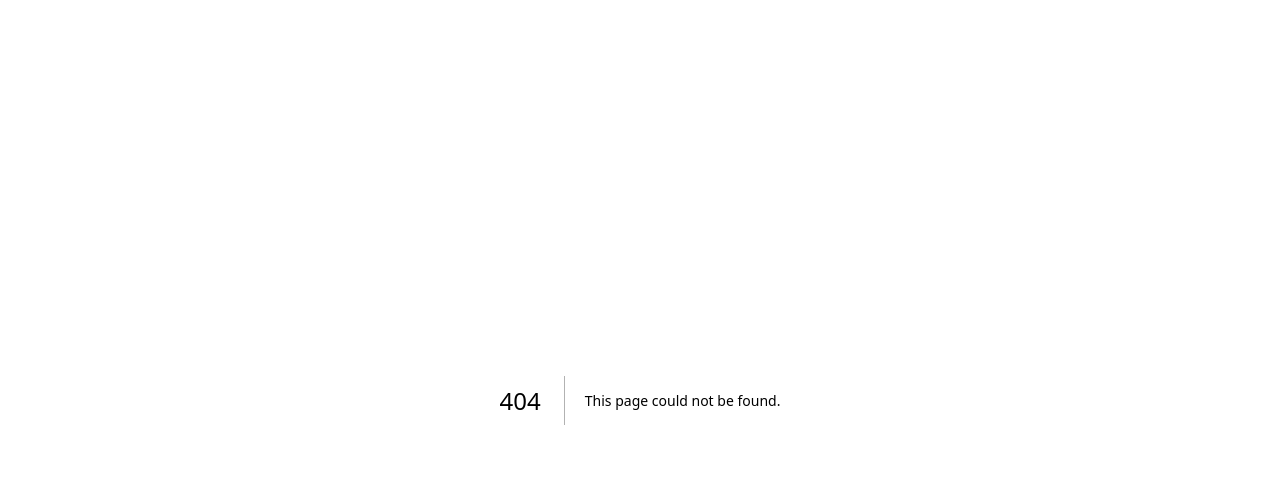
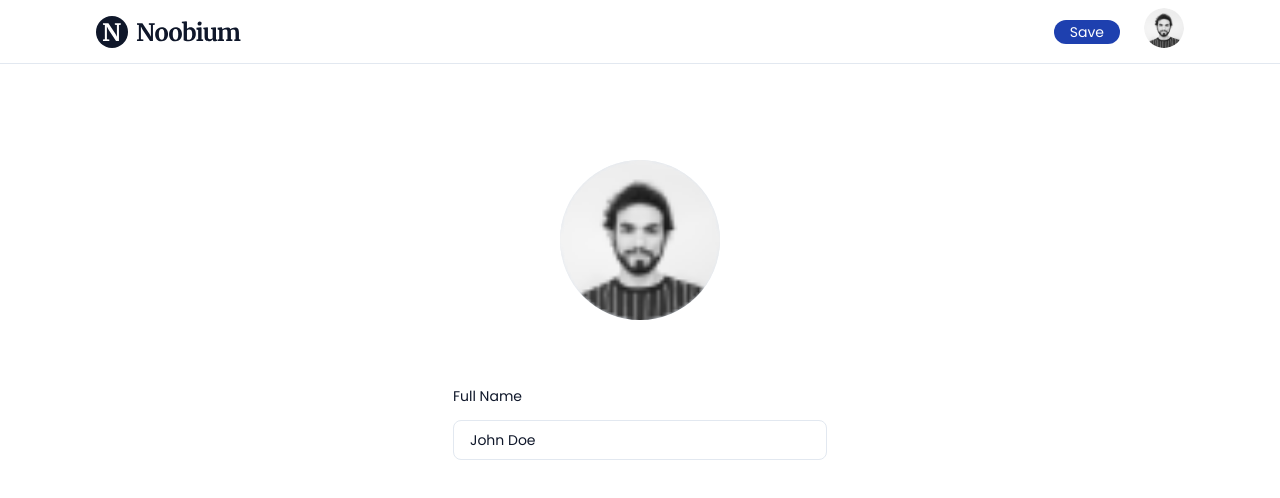
Before and after one commit to IdanKok/noobium, a Next.js app: page /my-profile in a window 1280 px wide. Before the commit this address had no page. Shown: the top 498 px of the page. Built offline with nearby package versions, Linux system fonts and the light colour scheme.

Commit message:
finishing My profile page

```diff
--- a/components/AccountDropDown.tsx
+++ b/components/AccountDropDown.tsx
@@ -17,7 +17,7 @@ const AccountDropDown: React.FC<Props> = ({}) => {
       <div className="p-4">
         <ul>
           <li className="mb-3">
-            <Link href={"#"}>
+            <Link href={"/my-profile"}>
               <p className="font-sans text-slate-900 font-normal text-xs">
                 My Profile
               </p>
--- /dev/null
+++ b/components/PhotoPicker.tsx
@@ -0,0 +1,64 @@
+import { MdOutlineImage } from "react-icons/md";
+import { ChangeEvent, useRef, useState, useEffect } from "react";
+
+type Props = {
+  preview?: string;
+  onPick?: (file: File) => void;
+};
+
+const PhotoPicker: React.FC<Props> = ({ preview, onPick }) => {
+  // useRef digunakan untuk mendapatkan referensi dari DOM / document object model
+  const refInput = useRef<HTMLInputElement>(null);
+  const [src, setSrc] = useState("");
+
+
+  // function dibawah digunakan untuk membaca apakah ada file dari file reader jika ada, maka ditampilkan di element
+  const pick = (event: ChangeEvent<HTMLInputElement>) => {
+    const reader = new FileReader();
+
+    reader.onload = (e) => {
+      setSrc(e.target?.result as string);
+
+      if (event.target.files?.[0]) {
+        onPick?.(event.target.files[0])
+      }
+    };
+
+    if (event.target.files?.[0]) {
+      reader.readAsDataURL(event.target.files[0]);
+    }
+  };
+
+  useEffect(() => {
+    // setiap kali component thumbnail picker ini memiliki preview maka preview akan diset ke setSrc
+    if(preview){
+      setSrc(preview)
+    }
+  }, [preview])
+
+  return (
+    <div
+      className="w-40 h-40 aspect-video bg-slate-200 flex rounded-full justify-center items-center cursor-pointer "
+      onClick={() => {
+        refInput.current?.click();
+      }}
+    >
+      {" "}
+      {!!src && (
+        <img src={src} alt="Preview" className="w-full h-full rounded-full object-cover" />
+      )}
+      {!src && ( <MdOutlineImage className="text-7xl text-slate-400" />
+
+
+      )}
+      <input
+        type="file"
+        accept="image/png, image/jpeg, "
+        className="hidden"
+        ref={refInput}
+        onChange={pick}
+      />
+    </div>
+  );
+};
+export default PhotoPicker;
--- /dev/null
+++ b/pages/my-profile.tsx
@@ -0,0 +1,86 @@
+import Head from "next/head";
+import type { NextPage } from "next";
+import NavBar from "../components/NavBar";
+import PhotoPicker from "../components/PhotoPicker";
+import { useEffect, useRef } from "react";
+import TextInput from "../components/TextInput";
+import { useFormik } from "formik";
+import * as Yup from "yup";
+
+type FormValues = {
+  fullname: string;
+  photo: File | null;
+};
+
+const MyProfileSchema = Yup.object().shape({
+  fullname: Yup.string()
+    .min(8, "Full Name should have at least 8 characters")
+    .max(30, "Full Name should have maximum 30 characters")
+    .required("Full Name is required"),
+});
+
+const MyProfilePage: NextPage = () => {
+  const refContentInput = useRef<HTMLTextAreaElement>(null);
+
+  const initialValues: FormValues = {
+    fullname: "",
+    photo: null,
+  };
+
+  const formik = useFormik({
+    initialValues,
+    validationSchema: MyProfileSchema,
+    validateOnMount: true,
+    onSubmit: () => {
+      alert("Saved !");
+    },
+  });
+
+  const user = {
+    fullname: "John Doe",
+    photo: "/images/dummy-avatar.png",
+  };
+
+  useEffect(() => {
+    formik.setValues({
+      fullname: user.fullname,
+      photo: null,
+    });
+  }, []);
+
+  return (
+    <div>
+      <Head>
+        <title>My Profile || Noobium</title>
+        <link rel="icon" href="/favicon.ico" />
+      </Head>
+      <NavBar
+        hasSearchInput={false}
+        hasSubmitButton={true}
+        isSubmitDisabled={!!formik.errors.fullname}
+        submitLabel="Save"
+        onClickSubmit={formik.handleSubmit}
+      />
+      <div className="w-[400px] flex flex-col justify-center items-center mx-auto py-24">
+      <PhotoPicker
+          preview={user.photo}
+          onPick={(file) => formik.setFieldValue("photo", file)}
+        />
+        <div className="h-16"/>
+        <TextInput
+          name="fullname"
+          label="Full Name"
+          placeholder="Enter your full name"
+          type="text"
+          value={formik.values.fullname}
+          hasError={!!formik.errors.fullname}
+          errorMessage={formik.errors.fullname}
+          onChange={formik.handleChange}
+        />
+
+      </div>
+    </div>
+  );
+};
+
+export default MyProfilePage;
```
